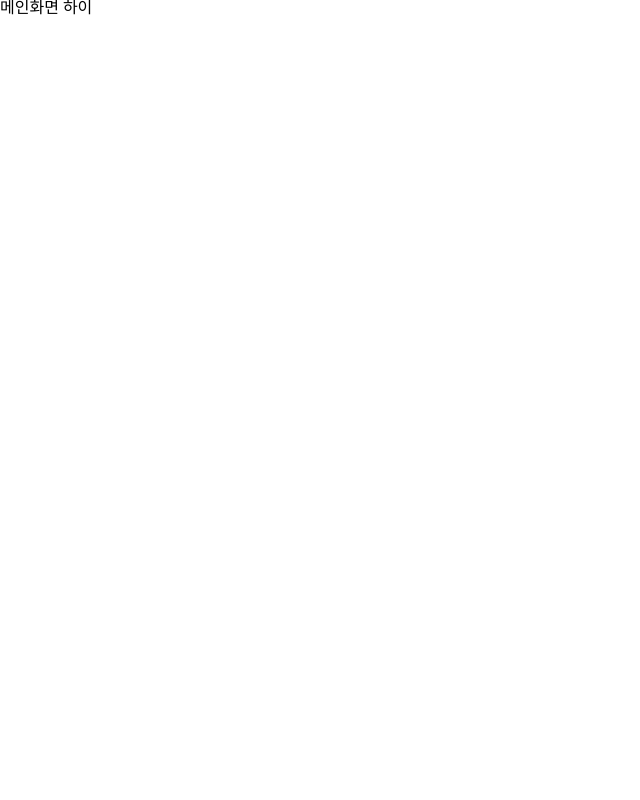
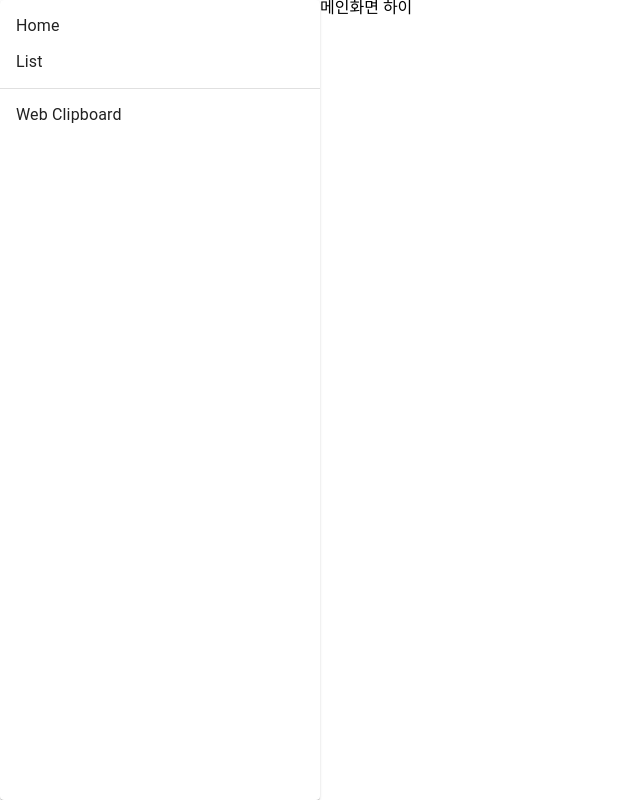
Before and after one commit to manil-manil/sanpa-front, a Next.js app: page / in a window 1280 px wide. Shown: the whole page, without its empty margins (0-640 px from the left). Built offline with nearby package versions, Linux system fonts and the light colour scheme.

Commit message:
ADD: navigation

```diff
--- a/src/components/Layouts/Client/index.tsx
+++ b/src/components/Layouts/Client/index.tsx
@@ -1,12 +1,16 @@
 import React from "react";
+import style from "../client.css";
+import { menuJson } from "../../../utils/json/menu.json";
+import Navigation from "../Navigation";
 import { ILayout } from "..";
 
 export default function ClientLayout({ children }: ILayout) {
   return (
-    <>
+    <div css={style}>
       {/* header */}
+      <Navigation list={menuJson} />
       {children}
       {/* footer */}
-    </>
+    </div>
   );
 }
--- /dev/null
+++ b/src/components/Layouts/Navigation/index.tsx
@@ -0,0 +1,34 @@
+import * as React from "react";
+import Router from "next/router";
+import Divider from "@mui/material/Divider";
+import Paper from "@mui/material/Paper";
+import MenuList from "@mui/material/MenuList";
+import MenuItem from "@mui/material/MenuItem";
+import ListItemText from "@mui/material/ListItemText";
+import Typography from "@mui/material/Typography";
+
+export default function Navigation({ list = [] }) {
+  const onClick = (path: string) => {
+    Router.push(path);
+  };
+
+  return (
+    <Paper sx={{ width: 320, maxWidth: "100%" }}>
+      <MenuList>
+        {list.map((item: any, index) => {
+          return (
+            <MenuItem key={index} onClick={() => onClick(item.link)}>
+              {/* menu image */}
+              <ListItemText>{item.label}</ListItemText>
+            </MenuItem>
+          );
+        })}
+
+        <Divider />
+        <MenuItem>
+          <ListItemText>Web Clipboard</ListItemText>
+        </MenuItem>
+      </MenuList>
+    </Paper>
+  );
+}
--- /dev/null
+++ b/src/components/Layouts/client.css.js
@@ -0,0 +1,6 @@
+import { css } from "@emotion/react";
+
+export default css`
+  display: flex;
+  min-height: 100vh;
+`;
--- /dev/null
+++ b/src/utils/json/menu.json.js
@@ -0,0 +1,12 @@
+import { PATH_CATEGORY, PATH_PAGE } from "../../paths";
+
+export const menuJson = [
+  {
+    label: "Home",
+    link: PATH_PAGE.root.url,
+  },
+  {
+    label: "List",
+    link: PATH_CATEGORY.list.url,
+  },
+];
```
